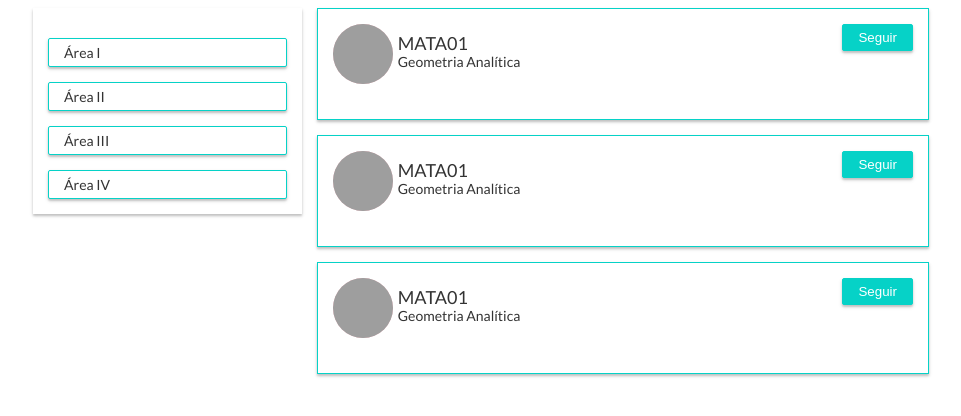
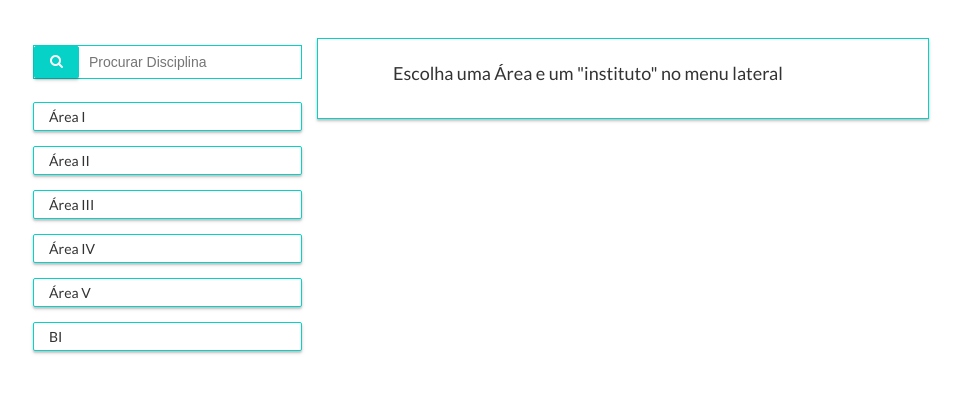
Before and after one commit to jprodrigues70/4U, a PHP site: page /disciplines.php in a window 1280 px wide. Shown: the part 60-476 px from the top of the page, without its empty margins (159-1120 px from the left). Run offline with PHP 8.4, Linux system fonts and the light colour scheme; tables that the repository leaves empty hold one stand-in row (values such as "Sample post"); style sheets or scripts are compiled from the project's sources; some libraries are stand-ins or nearby versions; grey boxes are pictures that could not be loaded.

Commit message:
Adiciona filtragem de disciplinas Refs: #24

```diff
--- a/scss/base/_base.scss
+++ b/scss/base/_base.scss
@@ -29,6 +29,10 @@ section {
     }
 }
 
+.first {
+    margin-top: 30px;
+}
+
 * {
   -webkit-box-sizing: border-box;
      -moz-box-sizing: border-box;
--- a/scss/modules/_buttons.scss
+++ b/scss/modules/_buttons.scss
@@ -21,15 +21,16 @@
     }
     &-full {
         width: 100%;
-        &:hover {
+        &:hover, &.active {
             background-color: $base-c;
             color: #FFF;
+            border-color: #FFF;
         }
     }
     &-area {
         margin-top: 15px;
         width: 100%;
-        &:hover {
+        &:hover, &.active {
             background-color: $base-c;
             color: #FFF;
         }
--- a/scss/modules/_forms.scss
+++ b/scss/modules/_forms.scss
@@ -1,4 +1,3 @@
-
 .input-group {
     position: relative;
     display: inline-flex;
--- a/views/disciplines.php
+++ b/views/disciplines.php
@@ -9,15 +9,19 @@
     </head>
     <body>
         <?php include('layouts/header.inc'); ?>
-        <section>
-            <div class="card left-menu">
+        <section class="first">
+            <div class="left-menu">
+                <div class="input-group">
+                    <div class="btn btn-default"><i class="fa fa-search"></i></div>
+                    <input type="search" value="" placeholder="Procurar Disciplina">
+                </div>
                 <div>
                     <label for="areaI" class="btn btn-area">Área I</label>
                         <input name="area" id="areaI" type="radio" class="area">
                     <ul>
                         <?php foreach($institutes as $institute): ?>
                             <?php if($institute->area == 'I'): ?>
-                                <li class="btn btn-full"><?php echo $institute->name; ?></li>
+                                <li class="btn btn-full" onclick="pullDiscipline(<?php echo $institute->id; ?>)"><?php echo $institute->name; ?></li>
                             <?php endif; ?>
                         <?php endforeach; ?>
                     </ul>
@@ -28,7 +32,7 @@
                     <ul>
                         <?php foreach($institutes as $institute): ?>
                             <?php if($institute->area == 'II'): ?>
-                                <li class="btn btn-full"><?php echo $institute->name; ?></li>
+                                <li class="btn btn-full" onclick="pullDiscipline(<?php echo $institute->id; ?>)"><?php echo $institute->name; ?></li>
                             <?php endif; ?>
                         <?php endforeach; ?>
                     </ul>
@@ -39,7 +43,7 @@
                     <ul>
                         <?php foreach($institutes as $institute): ?>
                             <?php if($institute->area == 'III'): ?>
-                                <li class="btn btn-full"><?php echo $institute->name; ?></li>
+                                <li class="btn btn-full" onclick="pullDiscipline(<?php echo $institute->id; ?>)"><?php echo $institute->name; ?></li>
                             <?php endif; ?>
                         <?php endforeach; ?>
                     </ul>
@@ -48,37 +52,61 @@
                     <label for="areaIV" class="btn btn-area">Área IV</label>
                     <input name="area" id="areaIV" type="radio" class="area">
                     <ul>
-                        <li class="btn btn-full">Ciências da Saúde</li>
+                        <?php foreach($institutes as $institute): ?>
+                            <?php if($institute->area == 'IV'): ?>
+                                <li class="btn btn-full" onclick="pullDiscipline(<?php echo $institute->id; ?>)"><?php echo $institute->name; ?></li>
+                            <?php endif; ?>
+                        <?php endforeach; ?>
+                    </ul>
+                </div>
+                <div>
+                    <label for="areaV" class="btn btn-area">Área V</label>
+                    <input name="area" id="areaV" type="radio" class="area">
+                    <ul>
+                        <?php foreach($institutes as $institute): ?>
+                            <?php if($institute->area == 'V'): ?>
+                                <li class="btn btn-full" onclick="pullDiscipline(<?php echo $institute->id; ?>)"><?php echo $institute->name; ?></li>
+                            <?php endif; ?>
+                        <?php endforeach; ?>
+                    </ul>
+                </div>
+                <div>
+                    <label for="BI" class="btn btn-area">BI</label>
+                    <input name="area" id="BI" type="radio" class="area">
+                    <ul>
+                        <?php foreach($institutes as $institute): ?>
+                            <?php if($institute->area == 'BI'): ?>
+                                <li class="btn btn-full" onclick="pullDiscipline(<?php echo $institute->id; ?>)"><?php echo $institute->name; ?></li>
+                            <?php endif; ?>
+                        <?php endforeach; ?>
                     </ul>
                 </div>
             </div>
             <div class="disciplines">
                 <div class="discipline card">
                     <div class="discipline-header">
-                        <img src="../assets/img/ppd.jpeg" alt="">
-                        <h4>MATA01</h4>
-                        <span>Geometria Analítica</span>
-                        <button class="btn btn-default">Seguir</button>
-                    </div>
-                </div>
-                <div class="discipline card">
-                    <div class="discipline-header">
-                        <img src="../assets/img/ppd.jpeg" alt="">
-                        <h4>MATA01</h4>
-                        <span>Geometria Analítica</span>
-                        <button class="btn btn-default">Seguir</button>
-                    </div>
-                </div>
-                <div class="discipline card">
-                    <div class="discipline-header">
-                        <img src="../assets/img/ppd.jpeg" alt="">
-                        <h4>MATA01</h4>
-                        <span>Geometria Analítica</span>
-                        <button class="btn btn-default">Seguir</button>
+                        <h4 style="text-align:center">Escolha uma Área e um "instituto" no menu lateral</h4>
                     </div>
                 </div>
             </div>
         </section>
     <?php include('layouts/footer.inc'); ?>
+    <script src="../vendors/jquery/jquery-2.1.4.min.js"></script>
+    <script>
+        function pullDiscipline(id){
+            $.post('../controllers/discipline.php',{ institute: id, action: 'selectByInstitute'}, function(result) {
+                $('.discipline').remove();
+                $('.disciplines').append(result);
+            });
+        }
+        $('.btn-area').click(function(){
+            $('.btn-area').removeClass('active');
+            $(this).addClass('active');
+        });
+        $('.btn-full').click(function(){
+            $('.btn-full').removeClass('active');
+            $(this).addClass('active');
+        });
+    </script>
     </body>
 </html>
```
Also changed, not shown: controllers/discipline.php (+25 -0 lines).
